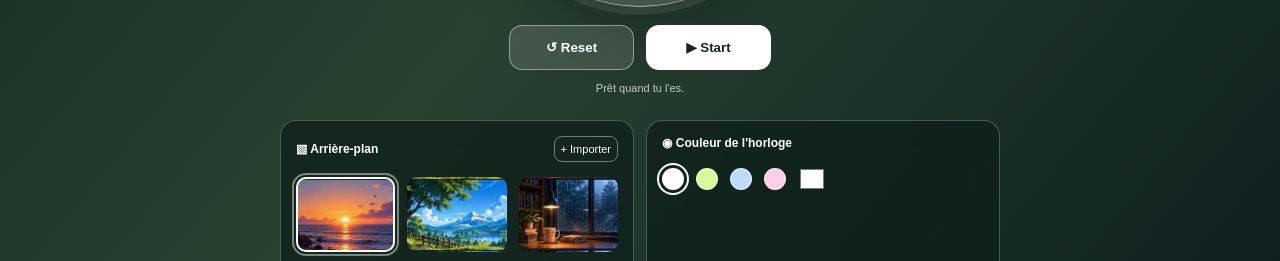
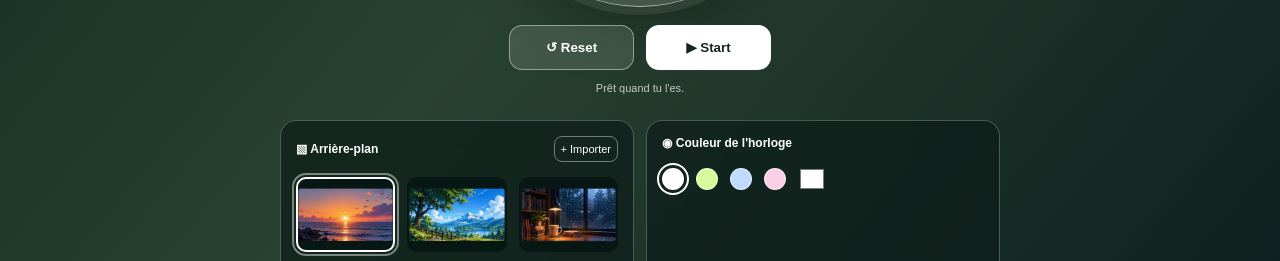
Before and after one commit to zeddich5024-art/Study_Timer, a plain HTML site: page index.html in a window 1280 px wide. Shown: the part 520-781 px from the top of the page. Drawn offline with Linux system fonts and the light colour scheme.

Commit message:
feat:modifier backgrand

```diff
--- a/style.css
+++ b/style.css
@@ -9,7 +9,8 @@ main{width:min(720px,calc(100% - 30px));margin:18px auto 35px;text-align:center}
 .clock>div{height:100%;width:100%;border-radius:50%;background:#07171366;backdrop-filter:blur(10px);display:flex;flex-direction:column;align-items:center;justify-content:center}
 #label{font-size:9px;letter-spacing:2px;color:#ffffffbb}h1{font-size:clamp(55px,12vw,76px);font-weight:500;letter-spacing:-5px;color:var(--clock);margin:8px 0}#session{font-size:11px;color:#ffffffbb}
 .actions{display:flex;justify-content:center;gap:12px}.actions button{min-width:125px;padding:14px 20px;border-radius:13px;font-weight:bold;border:1px solid #ffffff70}.primary{background:#fff;color:#17251f}.secondary{background:#ffffff20;color:white}#status{height:18px;font-size:11px;color:#ffffffbb;margin:12px}
-.settings{display:grid;grid-template-columns:1fr 1fr;gap:12px;margin-top:20px;text-align:left}.card{padding:15px;border:1px solid #ffffff40;border-radius:16px;background:#0b1c17aa;backdrop-filter:blur(12px)}.sound-card{grid-column:1/-1}.heading{display:flex;justify-content:space-between;align-items:center;gap:10px;font-size:12px}.heading label{font-size:11px;border:1px solid #ffffff66;border-radius:8px;padding:6px;cursor:pointer}.swatches{display:flex;align-items:center;gap:12px;margin-top:15px}.wall{width:38px;height:29px;border:2px solid transparent;border-radius:8px}.wall.selected,.dot.selected{outline:2px solid white;outline-offset:3px}.forest{background:linear-gradient(135deg,#173a2c,#8aa477)}.ocean{background:linear-gradient(135deg,#153b58,#55a2b5)}.sunset{background:linear-gradient(135deg,#653d67,#e69b72)}.night{background:linear-gradient(135deg,#111a31,#64708f)}
+.settings{display:grid;grid-template-columns:1fr 1fr;gap:12px;margin-top:20px;text-align:left}.card{padding:15px;border:1px solid #ffffff40;border-radius:16px;background:#0b1c17aa;backdrop-filter:blur(12px)}.sound-card{grid-column:1/-1}.heading{display:flex;justify-content:space-between;align-items:center;gap:10px;font-size:12px}.heading label{font-size:11px;border:1px solid #ffffff66;border-radius:8px;padding:6px;cursor:pointer}
+.swatches{display:flex;align-items:center;gap:12px;margin-top:15px}.wall{width:38px;height:29px;border:2px solid transparent;border-radius:8px}.wall.selected,.dot.selected{outline:2px solid white;outline-offset:3px}.forest{background:linear-gradient(135deg,#173a2c,#8aa477)}.ocean{background:linear-gradient(135deg,#153b58,#55a2b5)}.sunset{background:linear-gradient(135deg,#653d67,#e69b72)}.night{background:linear-gradient(135deg,#111a31,#64708f)}
 .dot{width:22px;height:22px;border-radius:50%;background:var(--c);border:1px solid #ffffff80}.swatches input[type=color]{width:28px;height:28px;border:0;padding:0;background:none}.heading>button{border:1px solid #ffffff66;background:#ffffff20;color:white;border-radius:20px;padding:6px 12px;font-size:10px}.heading>button.on{background:#d9f99d;color:#17251f}
 .sound-row{display:flex;align-items:center;justify-content:space-between;gap:12px;margin-top:13px}.sound-row select{background:#ffffff20;color:white;border:1px solid #ffffff55;border-radius:8px;padding:8px}.sound-row option{color:#17251f}.sound-row label{font-size:10px;display:flex;align-items:center;gap:8px}.sound-row input{width:90px;accent-color:white}.card small{display:block;color:#ffffff99;font-size:9px;margin-top:9px}
 .custom{max-width:360px;margin:13px auto 0;text-align:left;padding:13px 15px;border:1px solid #ffffff40;border-radius:13px;background:#07171355}.custom label{font-size:10px}.custom div{display:flex;gap:8px;margin-top:8px}.custom input{width:100%;min-width:0;background:#ffffff20;color:white;border:1px solid #ffffff55;border-radius:8px;padding:8px}.custom button{background:#fff;color:#17251f;border:0;border-radius:8px;padding:0 14px;font-size:11px;font-weight:bold}
@@ -27,12 +28,14 @@ button:focus-visible,input:focus-visible,select:focus-visible{outline:2px solid
 .backgrounds .wall {
     width: 100%;
     height: 75px;
+    background-size: contain;
+    background-position: center;
+    background-repeat: no-repeat;
+    background-color: #071713;
     border: 2px solid transparent;
     border-radius: 10px;
-    background-size: cover;
-    background-position: center;
     cursor: pointer;
-    transition: 0.3s ease;
+    image-rendering: auto;
 }
 
 .backgrounds .wall:hover {
```
